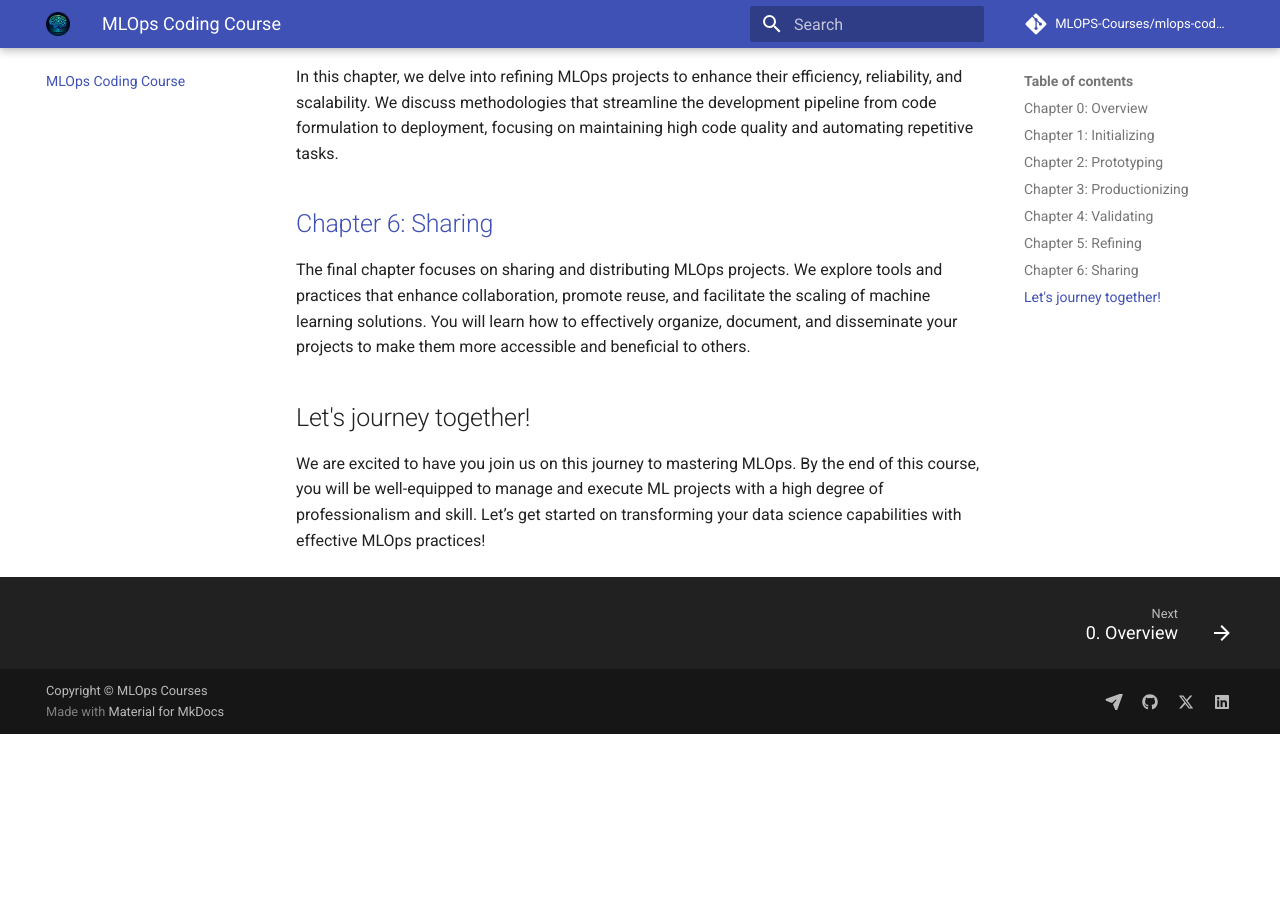
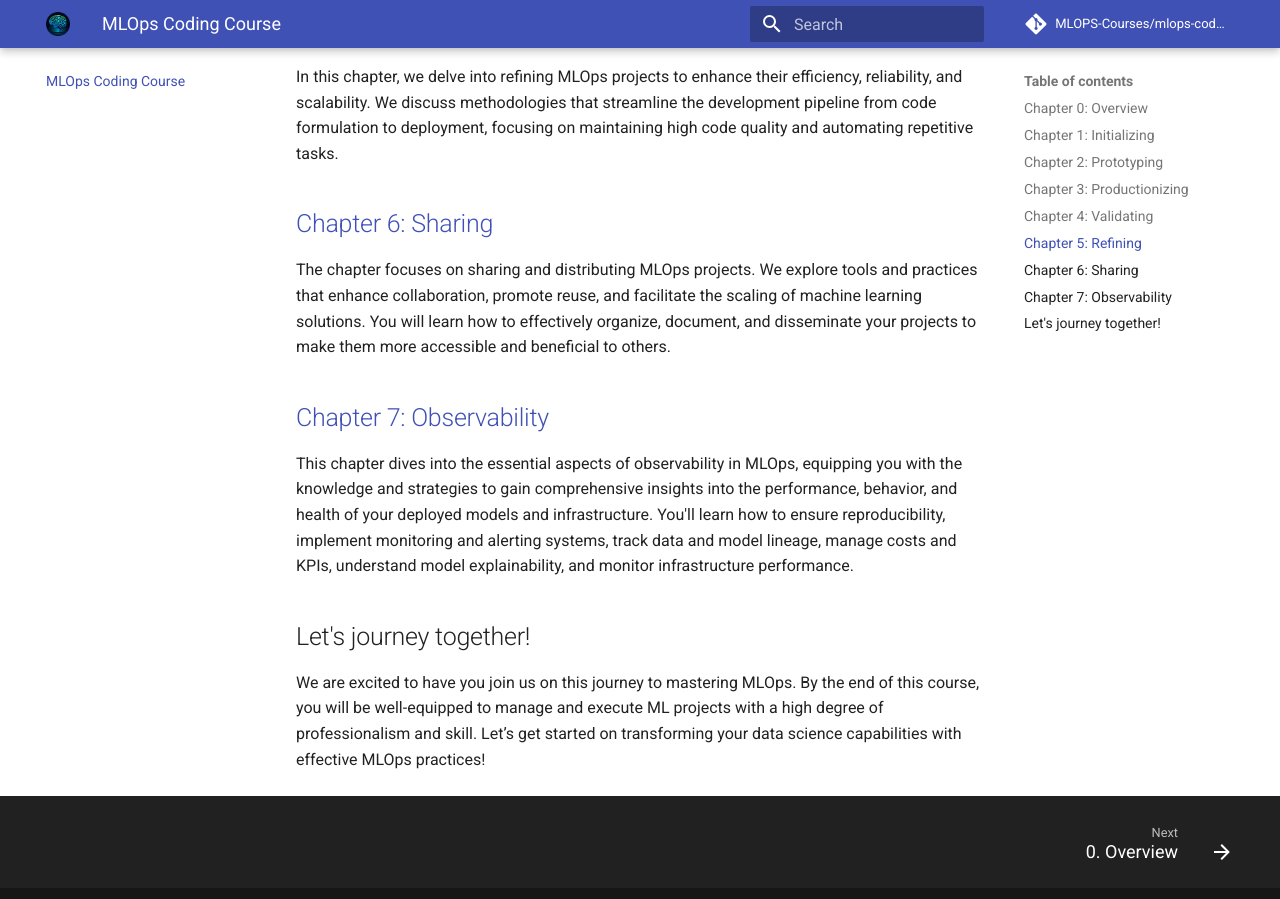
Before and after one commit to MLOps-Courses/mlops-coding-course, an MkDocs documentation site: the page built from docs/index.md, in a window 1280 px wide and 900 px high, scrolled down 1833 px. Built offline with MkDocs 1.6.1 and Material for MkDocs 9.7.7, drawn with Linux system fonts in a browser that asks for light colours; comment, search, counter and statistics services are not loaded; before the commit the page ends 2567 px from its top, so only the background shows below that.

Commit message:
add cross links and fix observability information

```diff
--- a/docs/index.md
+++ b/docs/index.md
@@ -38,7 +38,11 @@ In this chapter, we delve into refining MLOps projects to enhance their efficien
 
 ## [Chapter 6: Sharing](./6. Sharing/)
 
-The final chapter focuses on sharing and distributing MLOps projects. We explore tools and practices that enhance collaboration, promote reuse, and facilitate the scaling of machine learning solutions. You will learn how to effectively organize, document, and disseminate your projects to make them more accessible and beneficial to others.
+The chapter focuses on sharing and distributing MLOps projects. We explore tools and practices that enhance collaboration, promote reuse, and facilitate the scaling of machine learning solutions. You will learn how to effectively organize, document, and disseminate your projects to make them more accessible and beneficial to others.
+
+## [Chapter 7: Observability](./7. Observability/)
+
+This chapter dives into the essential aspects of observability in MLOps, equipping you with the knowledge and strategies to gain comprehensive insights into the performance, behavior, and health of your deployed models and infrastructure. You'll learn how to ensure reproducibility, implement monitoring and alerting systems, track data and model lineage, manage costs and KPIs, understand model explainability, and monitor infrastructure performance.
 
 ## Let's journey together!
 
--- a/pyproject.toml
+++ b/pyproject.toml
@@ -4,7 +4,7 @@
 
 [tool.poetry]
 name = "mlops-coding-course"
-version = "3.0.1"
+version = "3.1.0"
 description = "Learn how to create, develop, and maintain an MLOps code base."
 repository = "https://github.com/MLOps-Courses/mlops-coding-course"
 documentation = "https://mlops-coding-course.fmind.dev/"
```
Also changed, not shown: README.md (+5 -0 lines), docs/0. Overview/0.0. Course.md (+1 -0 lines), docs/7. Observability/2. Alerting.md (+2 -0 lines), docs/7. Observability/index.md (+1 -1 lines).
